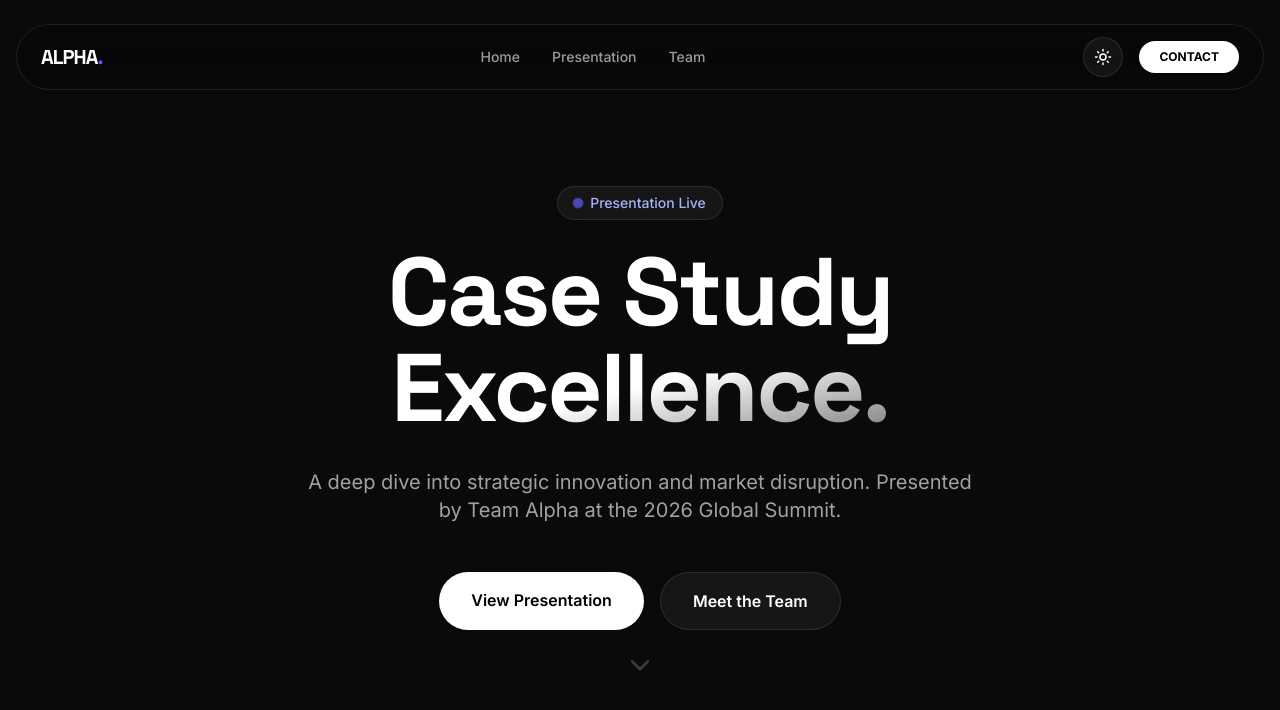
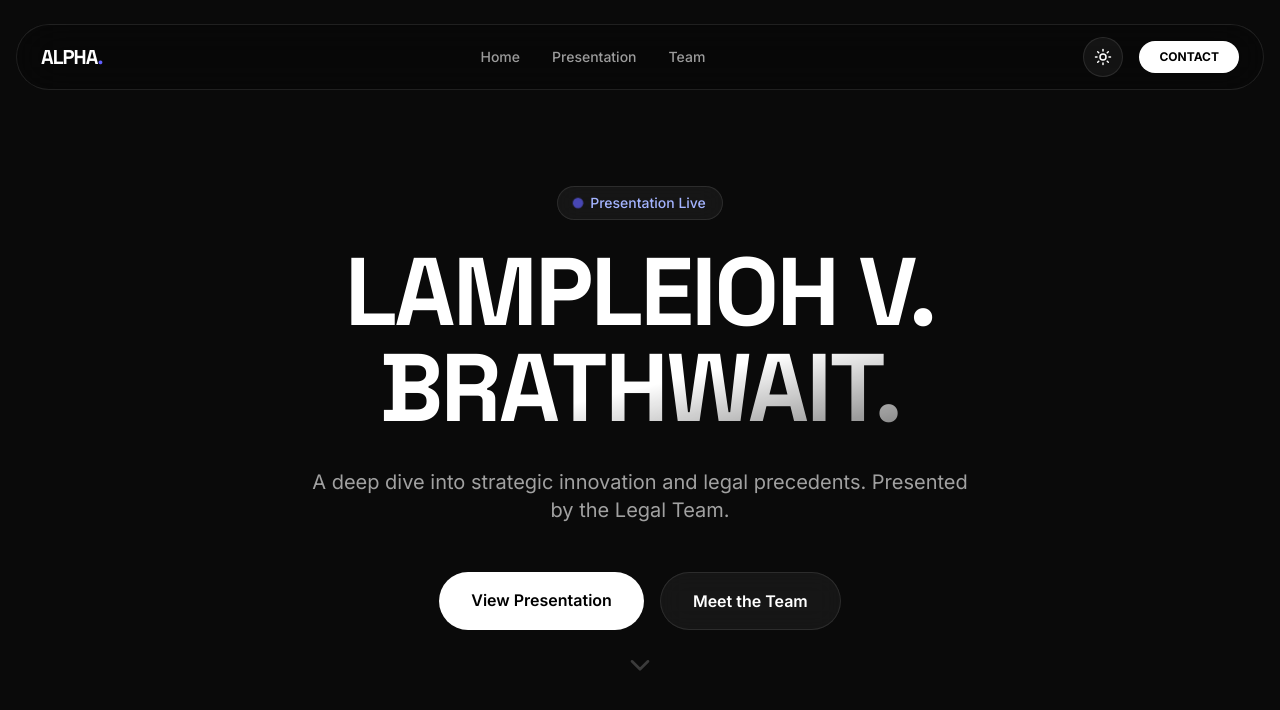
Before and after one commit to YouKnowPrem/lvb, a React (Vite) app: page / in a window 1280 px wide. Shown: the top 710 px of the page. Built offline with nearby package versions, Linux system fonts and the light colour scheme; a web font is replaced by a local one.

Commit message:
Update Hero.tsx

```diff
--- a/src/components/Hero.tsx
+++ b/src/components/Hero.tsx
@@ -49,16 +49,16 @@ export default function Hero() {
         ref={titleRef}
         className="font-display max-w-4xl text-5xl font-bold tracking-tight text-white light:text-neutral-900 sm:text-7xl md:text-8xl"
       >
-        Case Study <br />
-        <span className="text-gradient">Excellence.</span>
+        LAMPLEIOH V. <br />
+        <span className="text-gradient">BRATHWAIT.</span>
       </h1>
 
       <p
         ref={subtitleRef}
         className="mt-8 max-w-2xl text-lg text-neutral-400 light:text-neutral-600 sm:text-xl"
       >
-        A deep dive into strategic innovation and market disruption.
-        Presented by Team Alpha at the 2026 Global Summit.
+        A deep dive into strategic innovation and legal precedents.
+        Presented by the Legal Team.
       </p>
 
       <div className="mt-12 flex flex-col sm:flex-row gap-4">
```
